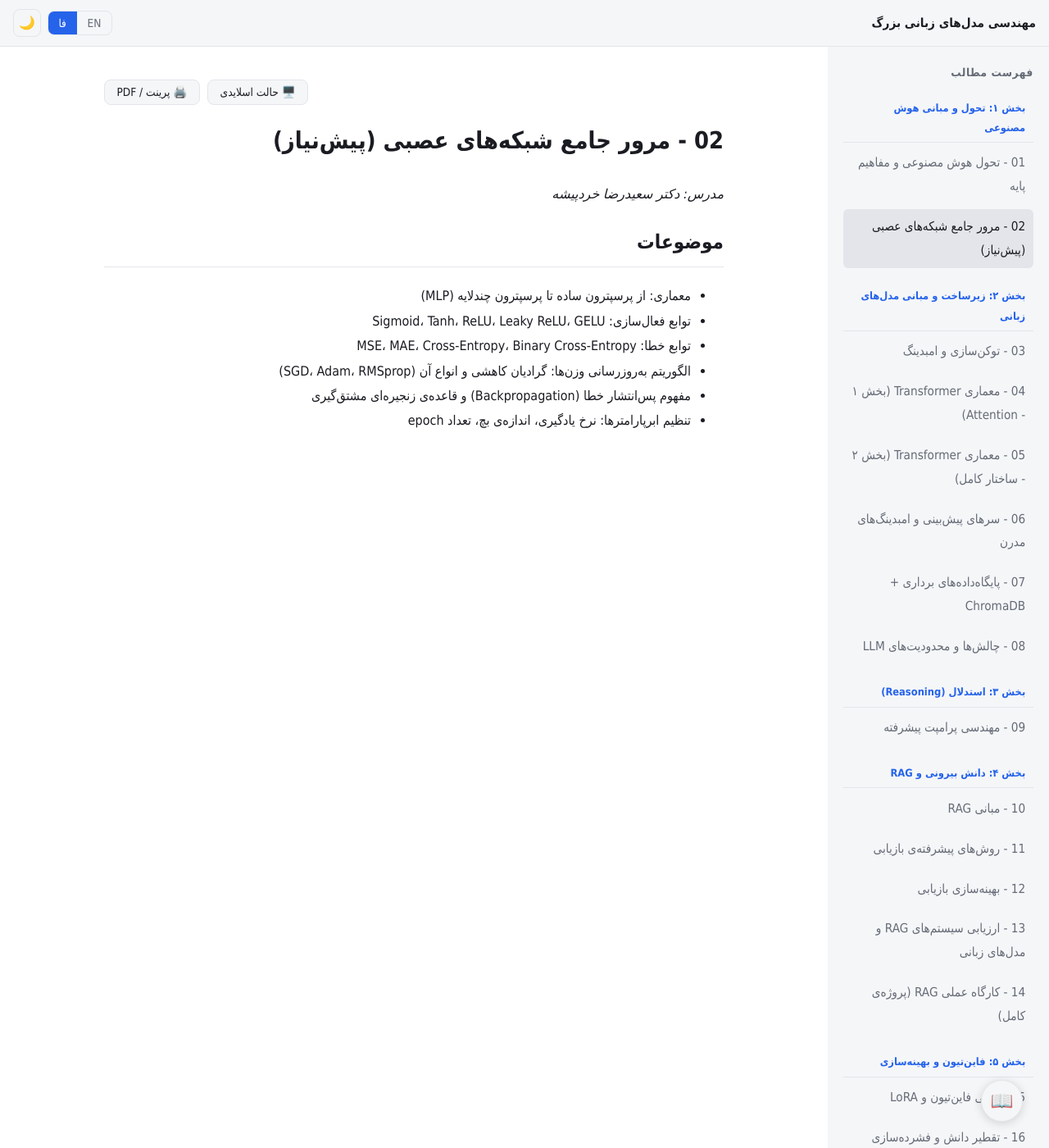
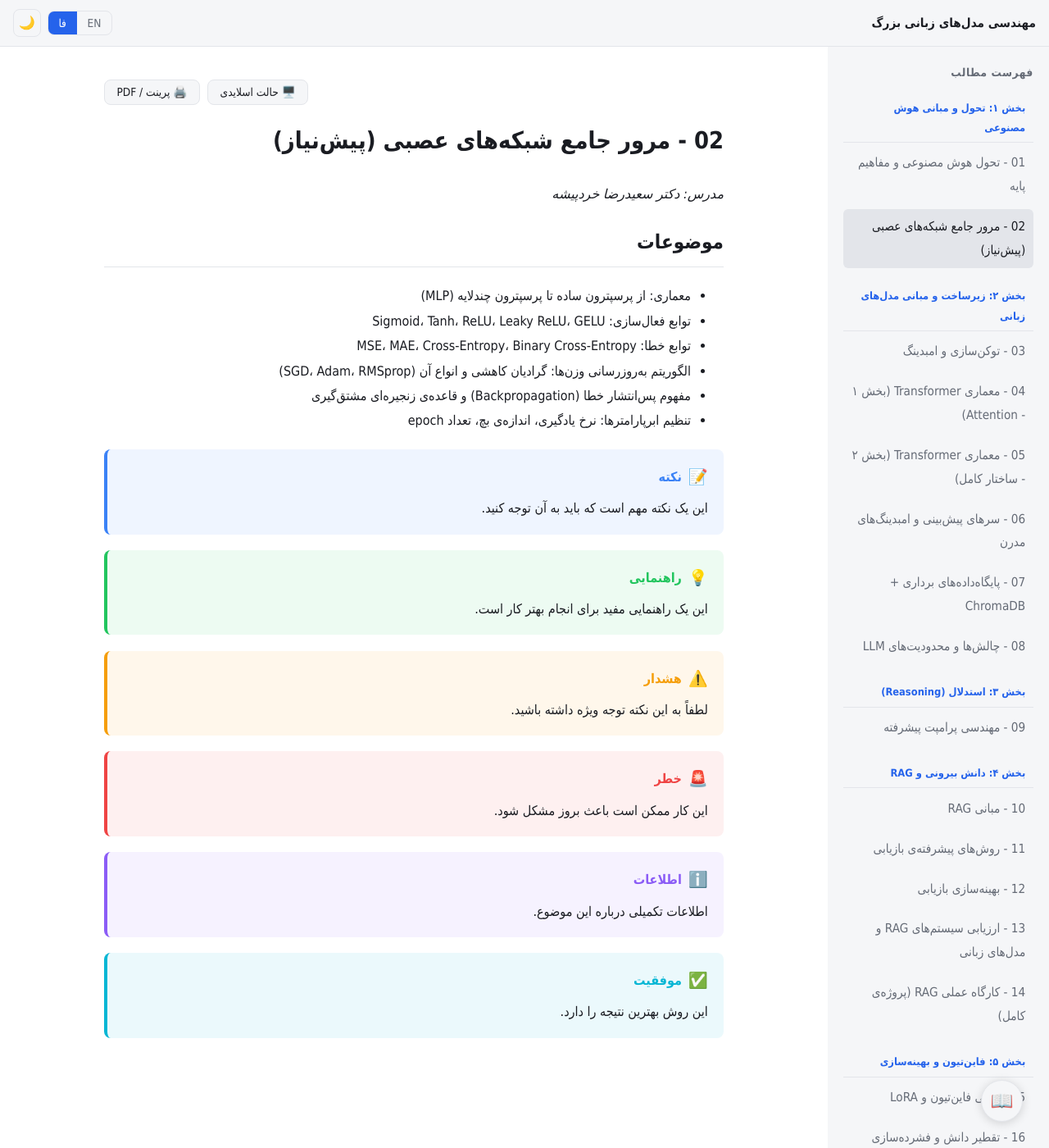
Before and after one commit to sbu-llm/notes, a Jekyll site: the page built from _notes/02-s02-fa.md, in a window 1280 px wide and 1400 px high. Shown: the whole window at 82% size. Built offline with Jekyll 4.4.1, drawn with Linux system fonts in a browser that asks for light colours; a style sheet for code colours, icons or effects is not loaded.

Commit message:
Update 02-s02-fa.md

```diff
--- a/_notes/02-s02-fa.md
+++ b/_notes/02-s02-fa.md
@@ -16,3 +16,64 @@ order: 2
 - الگوریتم به‌روزرسانی وزن‌ها: گرادیان کاهشی و انواع آن (SGD، Adam، RMSprop)
 - مفهوم پس‌انتشار خطا (Backpropagation) و قاعده‌ی زنجیره‌ای مشتق‌گیری
 - تنظیم ابرپارامترها: نرخ یادگیری، اندازه‌ی بچ، تعداد epoch
+
+
+<!-- ============================================ -->
+<!-- باکس Note (یادداشت)                         -->
+<!-- ============================================ -->
+<div class="callout callout-note">
+  <div class="callout-title">
+    <span class="callout-icon">📝</span> نکته
+  </div>
+  این یک نکته مهم است که باید به آن توجه کنید.
+</div>
+
+<!-- ============================================ -->
+<!-- باکس Tip (راهنمایی)                        -->
+<!-- ============================================ -->
+<div class="callout callout-tip">
+  <div class="callout-title">
+    <span class="callout-icon">💡</span> راهنمایی
+  </div>
+  این یک راهنمایی مفید برای انجام بهتر کار است.
+</div>
+
+<!-- ============================================ -->
+<!-- باکس Warning (هشدار)                      -->
+<!-- ============================================ -->
+<div class="callout callout-warning">
+  <div class="callout-title">
+    <span class="callout-icon">⚠️</span> هشدار
+  </div>
+  لطفاً به این نکته توجه ویژه داشته باشید.
+</div>
+
+<!-- ============================================ -->
+<!-- باکس Danger (خطر)                         -->
+<!-- ============================================ -->
+<div class="callout callout-danger">
+  <div class="callout-title">
+    <span class="callout-icon">🚨</span> خطر
+  </div>
+  این کار ممکن است باعث بروز مشکل شود.
+</div>
+
+<!-- ============================================ -->
+<!-- باکس Info (اطلاعات)                        -->
+<!-- ============================================ -->
+<div class="callout callout-info">
+  <div class="callout-title">
+    <span class="callout-icon">ℹ️</span> اطلاعات
+  </div>
+  اطلاعات تکمیلی درباره این موضوع.
+</div>
+
+<!-- ============================================ -->
+<!-- باکس Success (موفقیت)                     -->
+<!-- ============================================ -->
+<div class="callout callout-success">
+  <div class="callout-title">
+    <span class="callout-icon">✅</span> موفقیت
+  </div>
+  این روش بهترین نتیجه را دارد.
+</div>
```
